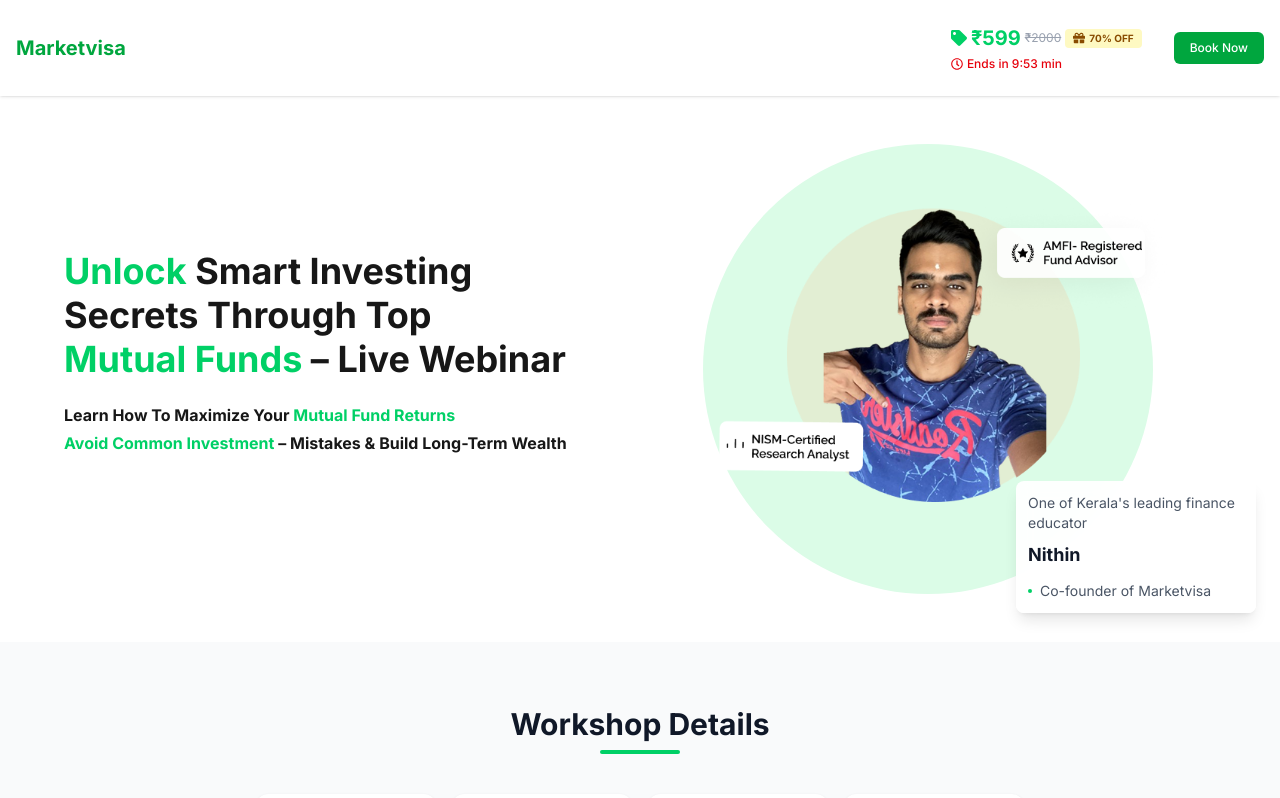
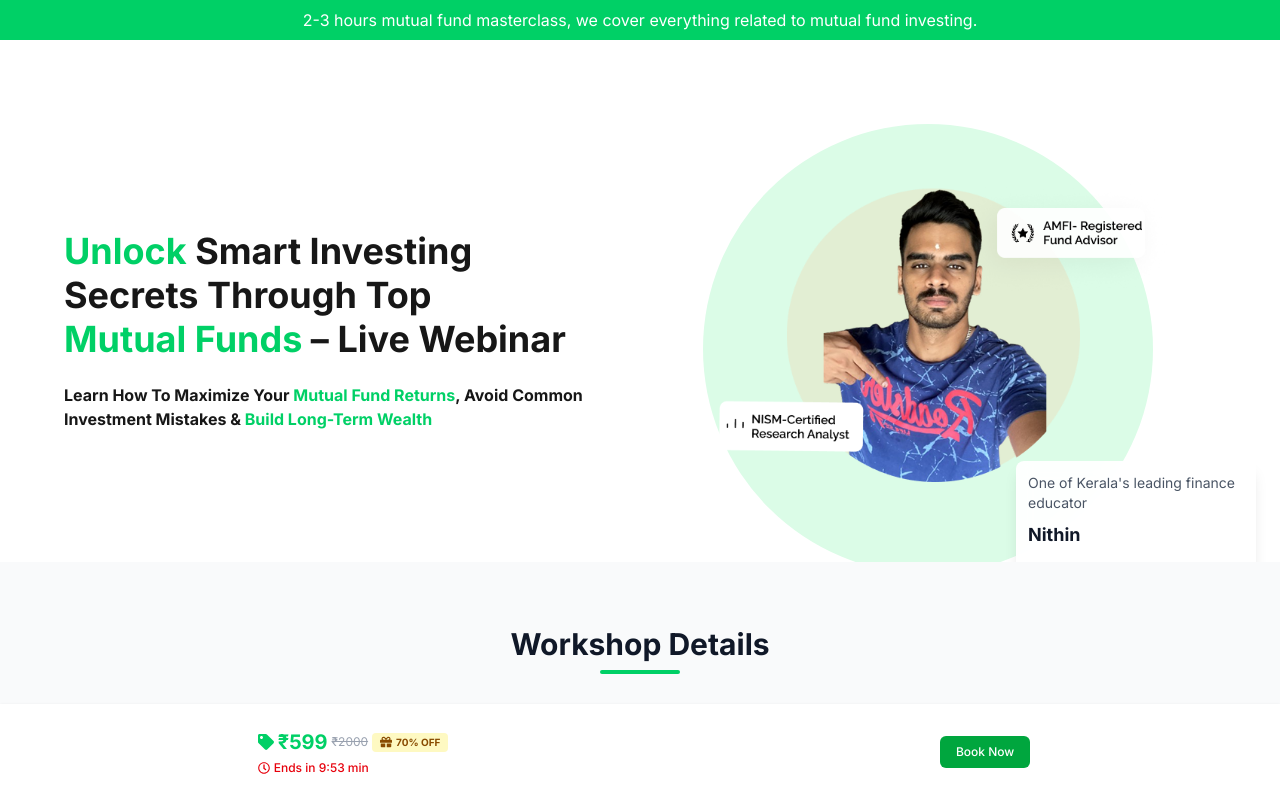
Before and after one commit to museofliberty/course_page, a Next.js app: page / in a window 1280 px wide. Shown: the top 798 px of the page. Built offline with nearby package versions, Linux system fonts and the light colour scheme.

Commit message:
fix marquee text

```diff
--- a/src/app/layout.tsx
+++ b/src/app/layout.tsx
@@ -4,6 +4,7 @@ import "./globals.css";
 import Header from "@/components/layout/Header";
 import Footer from "@/components/sections/Footer";
 import { Toaster } from 'react-hot-toast';
+import MarqueeBanner from "@/components/common/MarqueeBanner";
 
 const inter = Inter({ subsets: ["latin"] });
 
@@ -23,11 +24,13 @@ export default function RootLayout({
         <script src="https://checkout.razorpay.com/v1/checkout.js"></script>
       </head>
       <body className={inter.className}>
-        <Header />
+      <MarqueeBanner />
         <main className="min-h-screen pt-16">
           {children}
         </main>
-        <Footer />
+
+        {/* <Footer /> */}
+        <Header />
         <Toaster position="top-center" />
       </body>
     </html>
--- /dev/null
+++ b/src/components/common/MarqueeBanner.tsx
@@ -0,0 +1,17 @@
+import React from 'react';
+import './marquee.css'; // Import your custom CSS file
+
+const MarqueeBanner = () => {
+    return (
+      <div className="bg-[#00D066] text-white overflow-hidden py-2 flex items-center justify-center">
+        {/* Add 'marquee-animation' for mobile view and 'no-animation' for large screens */}
+        <div className="whitespace-nowrap flex items-center marquee-animation sm:no-animation">
+          <span className="inline-block mx-4 text-base sm:text-sm md:text-base">
+            2-3 hours mutual fund masterclass, we cover everything related to mutual fund investing.
+          </span>
+        </div>
+      </div>
+    );
+  };
+
+export default MarqueeBanner;
--- /dev/null
+++ b/src/components/common/marquee.css
@@ -0,0 +1,26 @@
+/* In your global CSS file (styles.css or equivalent) */
+@keyframes marquee {
+    0% {
+      transform: translateX(100%);
+    }
+    100% {
+      transform: translateX(-100%);
+    }
+  }
+
+  /* Apply the marquee animation */
+  .marquee-animation {
+    animation: marquee 10s linear infinite;
+  }
+
+  /* Disable animation for larger screens */
+  .no-animation {
+    animation: none;
+  }
+
+  /* Optional: You can add this media query to explicitly disable animation above a certain breakpoint */
+  @media (min-width: 640px) {
+    .marquee-animation {
+      animation: none;
+    }
+  }
--- a/src/components/layout/Header.tsx
+++ b/src/components/layout/Header.tsx
@@ -29,18 +29,17 @@ export default function Header() {
 
   return (
     <>
-      <header className="fixed top-0 left-0 right-0 z-50 bg-white shadow-sm">
+      <header className="fixed bottom-0 left-0 right-0 z-50 bg-white shadow-sm">
         <nav className="container mx-auto px-4 py-4 flex items-center justify-between">
-          <Link href="/" className="text-xl font-bold text-green-600">
-            Marketvisa
-          </Link>
+
 
           {/* Desktop Navigation */}
-          <div className="hidden md:flex items-center space-x-6">
+          <div className="hidden md:flex items-center justify-around w-full space-x-4">
   <div className="p-2 rounded-lg flex flex-col items-start gap-1">
     <div className="flex items-center gap-1">
       <FaTag className="w-4 h-4 text-[#00D066]" />
-    <span className="text-xl font-bold text-[#00D066]">₹599</span> <span className="text-xs text-gray-400 line-through">₹2000</span>
+      <span className="text-xl font-bold text-[#00D066]">₹599</span>
+      <span className="text-xs text-gray-400 line-through">₹2000</span>
       <span className="bg-yellow-100 text-yellow-800 text-[10px] font-bold px-2 py-0.5 rounded flex items-center gap-1">
         <FaGift className="w-3 h-3" /> 70% OFF
       </span>
@@ -60,8 +59,9 @@ export default function Header() {
   </Button>
 </div>
 
+
           {/* Mobile Button */}
-          <div className="flex items-center justify-between md:hidden p-2">
+          <div className="flex items-center justify-between w-full md:hidden p-2">
   <div className="flex flex-col space-y-0.5 mr-2">
     <div className="flex items-center gap-1">
       <FaTag className="w-2.5 h-2.5 text-[#00D066]" />
@@ -95,12 +95,6 @@ export default function Header() {
 
 
 
-          {/* <Button
-            className="md:hidden bg-green-600 hover:bg-green-700 text-white px-4 py-2 rounded-md"
-            onClick={() => setShowModal(true)}
-          >
-            Join Now
-          </Button> */}
         </nav>
       </header>
 
--- a/src/components/sections/Hero.tsx
+++ b/src/components/sections/Hero.tsx
@@ -73,7 +73,7 @@ export default function Hero() {
 
   return (
     <>
-      <section className="relative py-8 lg:py-16 overflow-hidden">
+      <section className="relative py-8 lg:py-1 overflow-hidden">
         <div className="container mx-auto px-4">
           <div className="max-w-6xl mx-auto">
             <div className="flex flex-col lg:flex-row items-center gap-8 lg:gap-16">
@@ -96,11 +96,13 @@ export default function Hero() {
 
                 <div className="space-y-1">
                   <h1 className="text-1xl lg:text-1xl font-bold">
-                  Learn How To Maximize Your <span className="text-[#00D066]"> Mutual Fund Returns</span>
+                  Learn How To Maximize Your <span className="text-[#00D066]"> Mutual Fund Returns</span>,
+                  Avoid Common Investment Mistakes &&nbsp;
+                  <span className="text-[#00D066]">Build Long-Term Wealth</span>
                   </h1>
 
                   <h1 className="text-1xl lg:text-1xl font-bold">
-                    <span className="text-[#00D066]"> Avoid Common Investment </span> – Mistakes & Build Long-Term Wealth
+
                   </h1>
                 </div>
 
```
Lines whose indentation alone changed are shown as unchanged.
